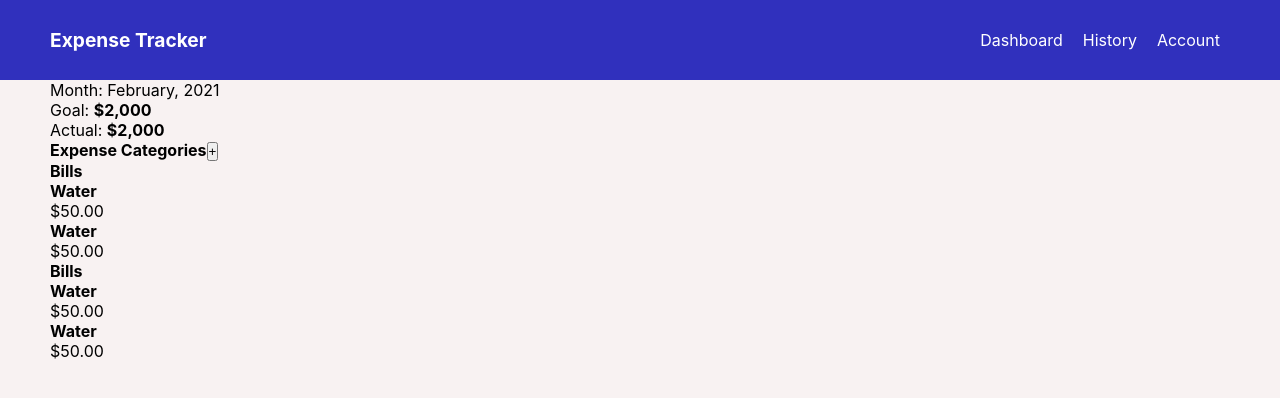
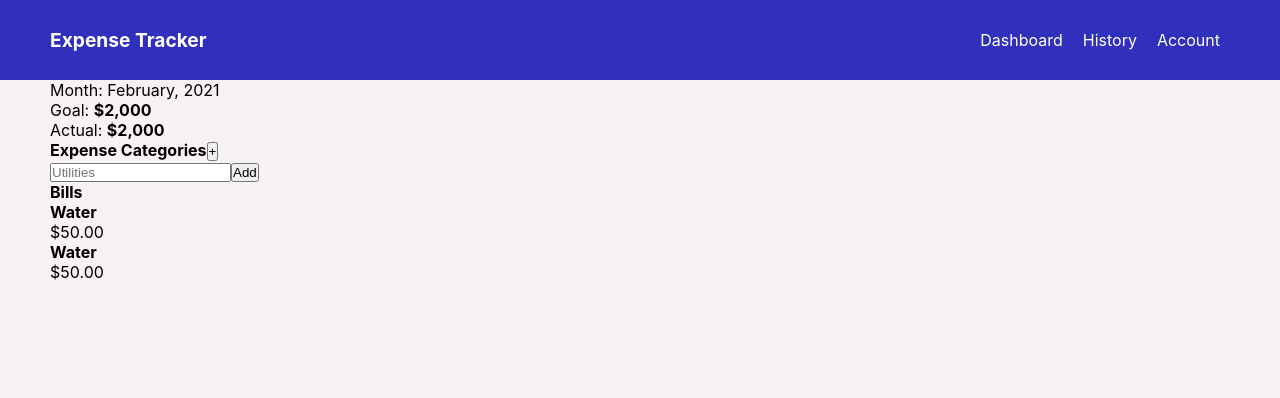
Before and after one commit to ScotttP/expense-tracker, a React (Create React App) app: page /#/Dashboard in a window 1280 px wide. Shown: the top 398 px of the page. Built offline with nearby package versions, Linux system fonts and the light colour scheme; no server answers; sample sign-in values are in the browser's storage.

Commit message:
could only add 1 small part for today, will work on this more over the weekend

```diff
--- a/src/Components/Dashboard/ExpensesList/ExpensesList.js
+++ b/src/Components/Dashboard/ExpensesList/ExpensesList.js
@@ -7,9 +7,8 @@ const ExpensesList = (props) => {
 
 	useEffect(() => {
 		setTimeout(() => {
-			setCategoryArray([0, 1]); //mimicks call to firebase
+			setCategoryArray([0]); //mimicks call to firebase
 		}, 2000);
-		setCategoryArray([0]);
 	}, []);
 
 	return (
@@ -24,6 +23,15 @@ const ExpensesList = (props) => {
 				</button>
 			</div>
 			<div>
+				<label htmlFor="ExpenseCategoryName"></label>
+				<input
+					type="text"
+					name="ExpenseCategoryName"
+					placeholder="Utilities"
+				></input>
+				<button>Add</button>
+			</div>
+			<div>
 				<ul>
 					{categoryArray.map((element) => {
 						return <ExpenseCategory key={uniqid()} />;
```
